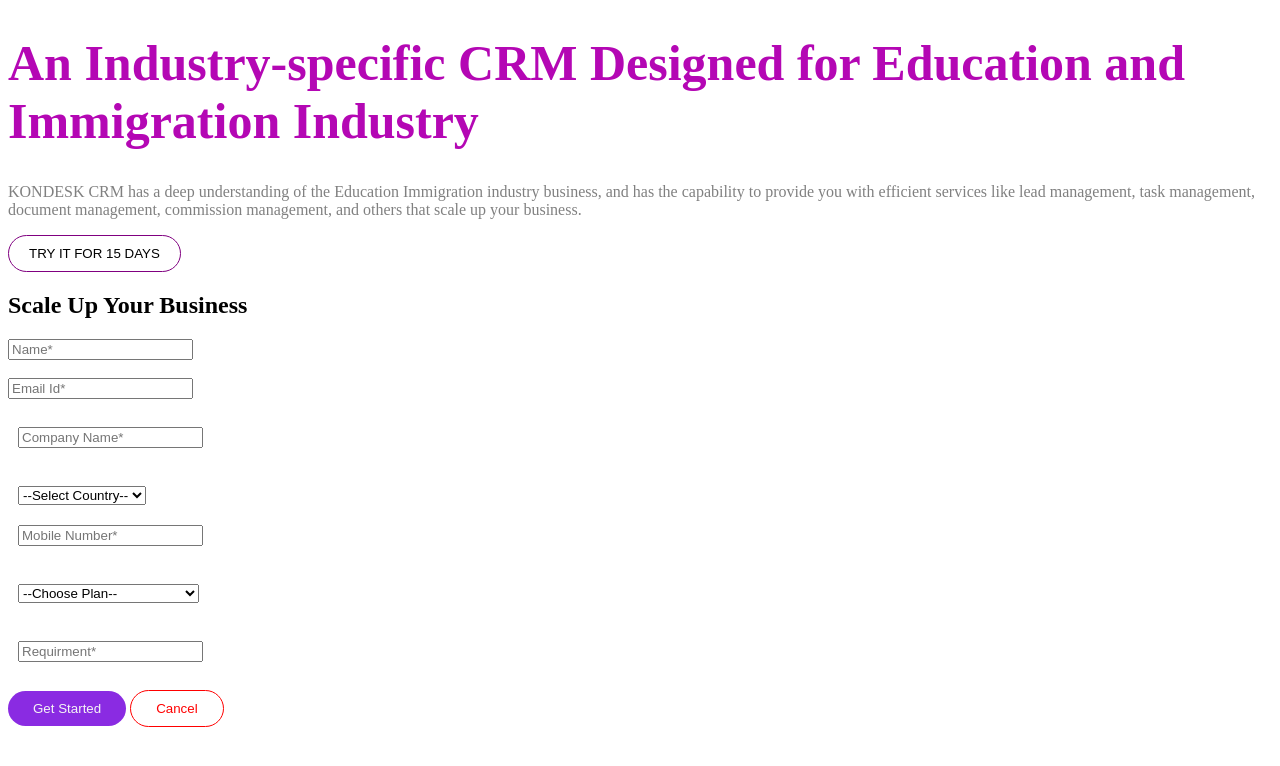
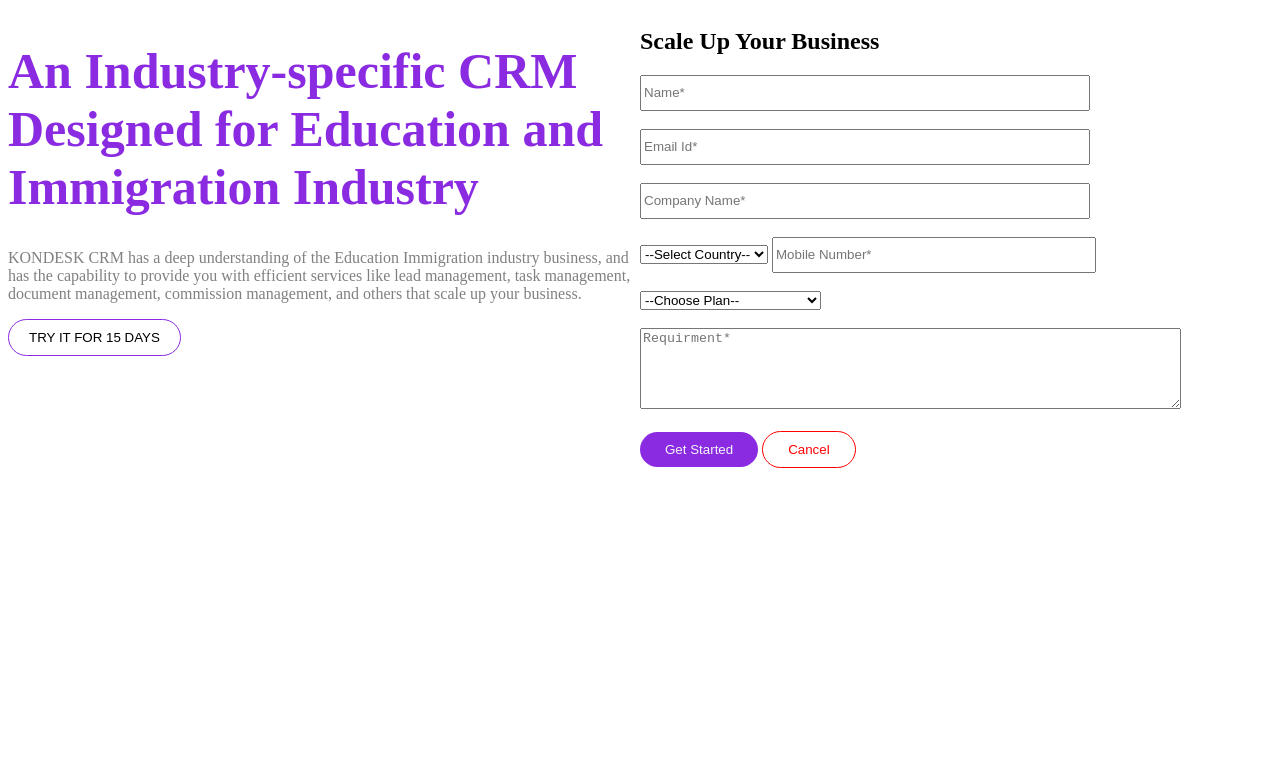
Before and after one commit to prashanna001/Web-Development, a plain HTML site: page form/index.html in a window 1280 px wide. Drawn offline with Linux system fonts and the light colour scheme.

Commit message:
semi-complete

```diff
--- a/form/index.html
+++ b/form/index.html
@@ -17,16 +17,22 @@
         <div class="second-form">
             <h2>Scale Up Your Business</h2>
             <form action="" enctype="multipart/form-data" method="post">
+              <div class="NEC">
                 <div class="userName">
                     <input type="text" placeholder="Name*" name="">
-                </div><br>
+                </div>
+                <br>
                 <div class="Email">
                     <input type="email" placeholder="Email Id*" name="">
-                </div><br>
+                </div>
+                <br>
                 <div class="companyName">
                     <input type="text" placeholder="Company Name*" name="">
-                </div><br>
-                <div class="selectCountry">
+                </div>
+              </div>
+                <br>
+                <div class="countryNumber">
+                <span class="selectCountry">
                     <label for="count"></label>
                     <select name="country" id="count">
                       <option value="">--Select Country--</option>
@@ -39,10 +45,12 @@
                       <option value="Mali">Mali</option>
                       <option value="Oman">Oman</option>
                     </select>
+                </span>
+                <span class="number">
+                    <input type="tel" placeholder="Mobile Number*">
+                </span>
                 </div>
-                <div class="number">
-                    <input type="tel" placeholder="Mobile Number*">
-                </div><br>
+                <br>
                 <div class="plan">
                     <label for="plan"></label>
                     <select name="country" id="plan">
@@ -54,7 +62,7 @@
                     </select>
                 </div><br>
                 <div class="requirment">
-                    <input type="text" placeholder="Requirment*" name="">
+                  <textarea name="" placeholder="Requirment*"  cols="65" rows="5"></textarea>
                 </div><br>
                 <div>
                     <button class="but1"> Get Started</button>
--- a/form/style.css
+++ b/form/style.css
@@ -1,12 +1,13 @@
-/* .first{
+.first{
     display: flex ;
-    justify-content: space-between;
-} */
-.first-one{
+    justify-content: space-evenly ;
 
 }
+.first-one{
+    width: 50%;
+}
 .first-one h1{
-    color: rgb(180, 7, 180);
+    color: blueviolet;
     font-weight: bolder;
     font-size: 50px;
     font-family: 'Times New Roman', Times, serif;
@@ -15,40 +16,24 @@
     color: gray;
 }
 .first-one button{
-    border: 1px solid purple;
+    border: 1px solid blueviolet;
     border-radius: 25px;
     padding: 10px 20px;
     background-color: white;
 }
+.second-form{
+    width: 50%;
+}
 .second-form h2{
     font-weight: bold ;
 }
-.userName{
-
+.NEC input{
+    width: 70%;
+    height: 30px;
 }
-.email{
-    padding:10px 300px 10px 10px;
-    font-size: 15px;
-}
-.companyName{
-    padding:10px 300px 10px 10px;
-    font-size: 15px;
-}
-.selectCountry{
-    padding:10px 300px 10px 10px;
-    font-size: 15px;
-}
-.number{
-    padding:10px 300px 10px 10px;
-    font-size: 15px;
-}
-.plan{
-    padding:10px 300px 10px 10px;
-    font-size: 15px;
-}
-.requirment{
-    padding:10px 300px 10px 10px;
-    font-size: 15px;
+.number input{
+    width: 50%;
+    height: 30px;
 }
 .but1{
     background-color: blueviolet;
```
